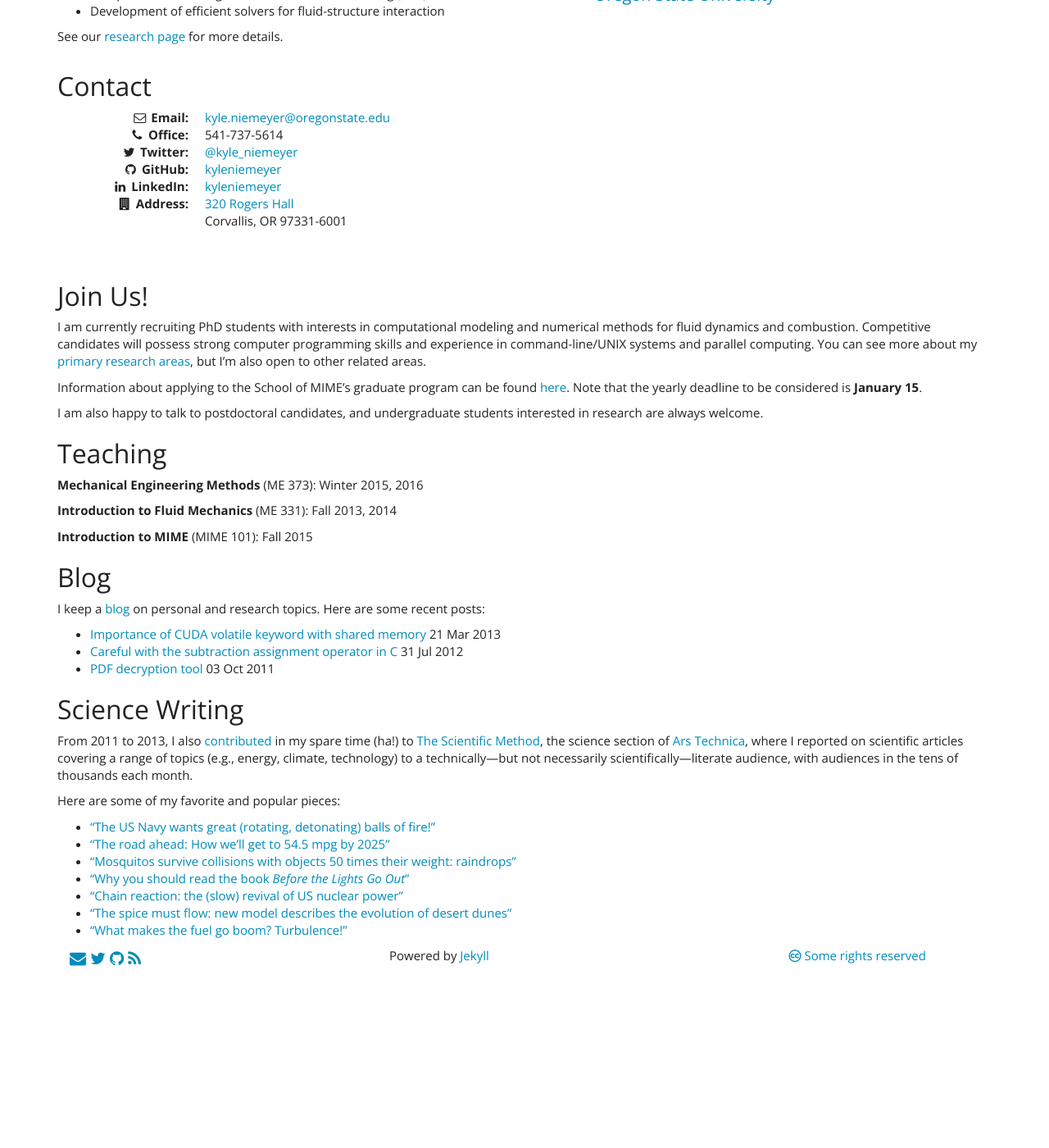
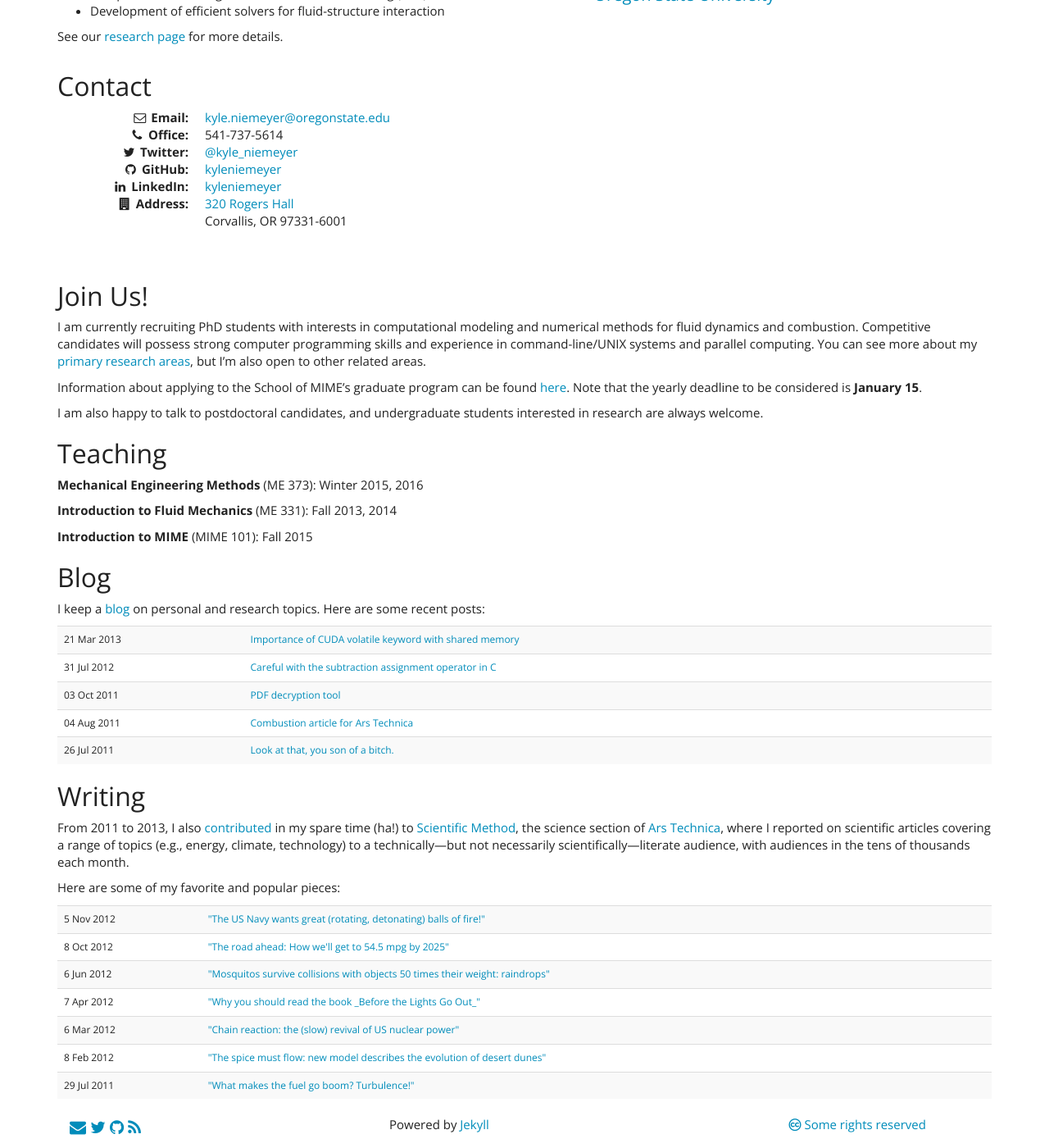
Before and after one commit to kyleniemeyer/kyleniemeyer.com, a Jekyll site: the page built from index.markdown, in a window 1280 px wide and 1400 px high, scrolled down 486 px. Shown: the whole window at 82% size. Built offline with Jekyll 4.4.1, drawn with Linux system fonts in a browser that asks for light colours; nearby versions of some CDN libraries; before the commit the page ends 1680 px from its top, so only the background shows below that.

Commit message:
reformated blog and writing links in nice tables

```diff
--- a/index.markdown
+++ b/index.markdown
@@ -79,28 +79,35 @@ I am also happy to talk to postdoctoral candidates, and undergraduate students i
 
 I keep a [blog](/blog/) on personal and research topics. Here are some recent posts:
 
-<ul class="compact recent">
-  {% for post in site.categories.blog limit:3 %}
-  <li>
-    <a href="{{ post.url }}">{{ post.title }}</a>
-    <span class="date">{{ post.date | date_to_string }}</span>
-  </li>
-  {% endfor %}
-</ul>
+<table class="table table-striped">
+{% for post in site.categories.blog limit:5 %}
+<tr><td>{{ post.date | date_to_string }}</td>
+<td><a href="{{ post.url }}">{{ post.title }}</a></td></tr>
+{% endfor %}
+</table>
 
-## Science Writing
+## Writing
 
-From 2011 to 2013, I also [contributed][kylears] in my spare time (ha!) to [The Scientific Method](http://arstechnica.com/science/), the science section of [Ars Technica][ars], where I reported on scientific articles covering a range of topics (e.g., energy, climate, technology) to a technically---but not necessarily scientifically---literate audience, with audiences in the tens of thousands each month.
+From 2011 to 2013, I also [contributed][kylears] in my spare time (ha!) to [Scientific Method](http://arstechnica.com/science/), the science section of [Ars Technica][ars], where I reported on scientific articles covering a range of topics (e.g., energy, climate, technology) to a technically---but not necessarily scientifically---literate audience, with audiences in the tens of thousands each month.
 
 Here are some of my favorite and popular pieces:
 
-- ["The US Navy wants great (rotating, detonating) balls of fire!"](http://arstechnica.com/science/2012/11/the-us-navy-wants-great-rotating-detonating-balls-of-fire/)
-- ["The road ahead: How we'll get to 54.5 mpg by 2025"](http://arstechnica.com/features/2012/10/the-road-ahead-how-well-get-to-54-5-mpg-by-2025/)
-- ["Mosquitos survive collisions with objects 50 times their weight: raindrops"](http://arstechnica.com/science/2012/06/mosquitos-survive-collisions-with-objects-50-times-their-weight-raindrops/)
-- ["Why you should read the book _Before the Lights Go Out_"](http://arstechnica.com/science/2012/04/why-you-should-read-the-book-before-the-lights-go-out/)
-- ["Chain reaction: the (slow) revival of US nuclear power"](http://arstechnica.com/science/2012/03/chain-reaction-the-slow-revival-of-us-nuclear-power/)
-- ["The spice must flow: new model describes the evolution of desert dunes"](http://arstechnica.com/science/2012/02/the-spice-must-flow-describing-the-evolution-of-desert-dunes/)
-- ["What makes the fuel go boom? Turbulence!"](http://arstechnica.com/science/2011/07/what-makes-the-fuel-go-boom-turbulence/)
+<table class="table table-striped">
+<tr><td>5 Nov 2012</td>
+<td><a href="http://arstechnica.com/science/2012/11/the-us-navy-wants-great-rotating-detonating-balls-of-fire/">"The US Navy wants great (rotating, detonating) balls of fire!"</a></td></tr>
+<tr><td>8 Oct 2012</td>
+<td><a href="http://arstechnica.com/features/2012/10/the-road-ahead-how-well-get-to-54-5-mpg-by-2025/">"The road ahead: How we'll get to 54.5 mpg by 2025"</a></td></tr>
+<tr><td>6 Jun 2012</td>
+<td><a href="http://arstechnica.com/science/2012/06/mosquitos-survive-collisions-with-objects-50-times-their-weight-raindrops/">"Mosquitos survive collisions with objects 50 times their weight: raindrops"</a></td></tr>
+<tr><td>7 Apr 2012</td>
+<td><a href="http://arstechnica.com/science/2012/04/why-you-should-read-the-book-before-the-lights-go-out/">"Why you should read the book _Before the Lights Go Out_"</a></td></tr>
+<tr><td>6 Mar 2012</td>
+<td><a href="http://arstechnica.com/science/2012/03/chain-reaction-the-slow-revival-of-us-nuclear-power/">"Chain reaction: the (slow) revival of US nuclear power"</a></td></tr>
+<tr><td>8 Feb 2012</td>
+<td><a href="http://arstechnica.com/science/2012/02/the-spice-must-flow-describing-the-evolution-of-desert-dunes/">"The spice must flow: new model describes the evolution of desert dunes"</a></td></tr>
+<tr><td>29 Jul 2011</td>
+<td><a href="http://arstechnica.com/science/2011/07/what-makes-the-fuel-go-boom-turbulence/">"What makes the fuel go boom? Turbulence!"</a></td></tr>
+</table>
 
 [kylears]: http://arstechnica.com/author/kyle-niemeyer/
 [ars]: http://arstechnica.com/
```
